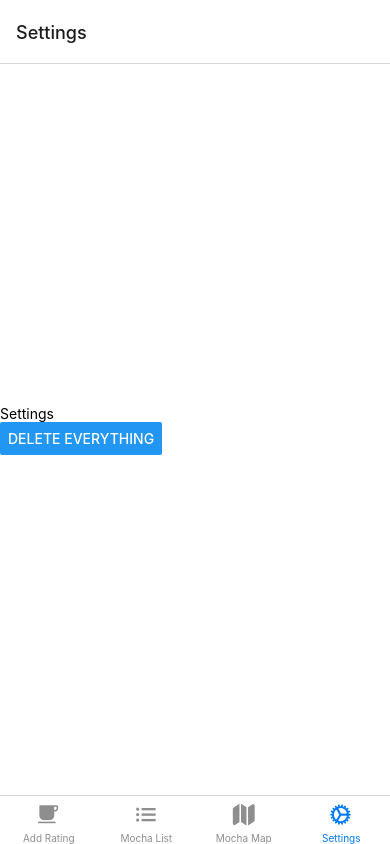
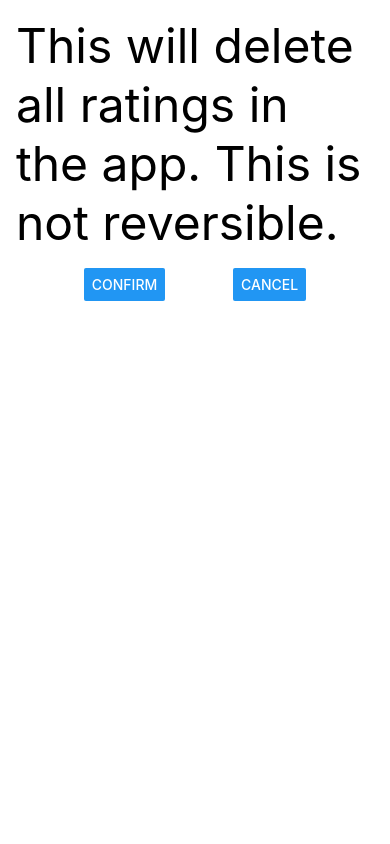
Before and after one commit to bryantkelley/MochaMania, a React Native app: screen /Settings in a window 390 px wide. Both pictures are taken after a click on the button "DELETE EVERYTHING". Built offline with nearby package versions, Linux system fonts and the light colour scheme.

Commit message:
Update settings screen and list view

```diff
--- a/components/Badge.tsx
+++ b/components/Badge.tsx
@@ -1,12 +1,21 @@
-import { Platform, PlatformColor, StyleSheet, View, Text } from "react-native";
+import {
+  Platform,
+  PlatformColor,
+  StyleSheet,
+  View,
+  Text,
+  ViewStyle,
+  StyleProp,
+} from "react-native";
 
 type RowViewProps = {
   text: string;
+  style?: StyleProp<ViewStyle>;
 };
 
-export const Badge = ({ text }: RowViewProps) => {
+export const Badge = ({ text, style }: RowViewProps) => {
   return (
-    <View style={styles.container}>
+    <View style={[styles.container, style]}>
       <Text style={styles.badgeText}>{text}</Text>
     </View>
   );
@@ -16,6 +25,7 @@ const styles = StyleSheet.create({
   container: {
     paddingVertical: 4,
     paddingHorizontal: 8,
+    marginHorizontal: 4,
     ...Platform.select({
       ios: {
         backgroundColor: PlatformColor("secondarySystemBackground"),
--- a/components/MochaRatingListItem.tsx
+++ b/components/MochaRatingListItem.tsx
@@ -1,7 +1,10 @@
-import { Platform, PlatformColor, StyleSheet, Text, View } from "react-native";
+import { Platform, PlatformColor, Pressable, StyleSheet, Text, View } from "react-native";
 import type { MochaRating } from "../utils/types";
 import { RowView } from "./RowView";
 import { Badge } from "./Badge";
+import { useState } from "react";
+
+import Ionicons from "@expo/vector-icons/Ionicons";
 
 type MochaRatingListItemProps = {
   rating: MochaRating;
@@ -10,18 +13,26 @@ type MochaRatingListItemProps = {
 const scoreLabels = ["🛑", "⚠️", "✅"];
 export const MochaRatingListItem = ({ rating }: MochaRatingListItemProps) => {
   const { locationName, size, milk, temp, score } = rating;
+
   return (
-    <View style={styles.container}>
-      <RowView style={styles.spaceBetweenRow}>
+    <Pressable style={styles.container} onPress={() => {}}>
+      <RowView>
+        <View style={styles.dataView}>
+          <RowView>
             <Text style={styles.headerText}>{locationName}</Text>
-        <Text>{scoreLabels[score]}</Text>
           </RowView>
-      <RowView style={styles.spaceEvenlyRow}>
+          <RowView style={styles.detailRow}>
+            <Badge text={scoreLabels[score]} style={styles.scoreBadge} />
             {size ? <Badge text={`${size}oz`} /> : null}
             {temp ? <Badge text={temp} /> : null}
             {milk ? <Badge text={milk} /> : null}
           </RowView>
         </View>
+        <View style={styles.buttonView}>
+          <Ionicons name="chevron-forward" size={24} color={PlatformColor("systemFill")} />
+        </View>
+      </RowView>
+    </Pressable>
   );
 };
 
@@ -30,24 +41,25 @@ const styles = StyleSheet.create({
     padding: 8,
     ...Platform.select({
       ios: {
-        borderColor: PlatformColor("separator"),
         backgroundColor: PlatformColor("systemBackground"),
       },
     }),
-    borderBottomWidth: 1,
+    flex: 1,
   },
-  detailText: {
-    textTransform: "uppercase",
-    fontSize: 12,
+  scoreBadge: {
+    backgroundColor: "transparent",
   },
   headerText: {
     fontSize: 16,
   },
-  spaceEvenlyRow: {
-    justifyContent: "space-evenly",
-    width: "100%",
+  detailRow: {
+    justifyContent: "flex-start",
   },
-  spaceBetweenRow: {
-    justifyContent: "space-between",
+  buttonView: {
+    justifyContent: "center",
+    alignContent: "center",
+  },
+  dataView: {
+    flexGrow: 1,
   },
 });
--- a/screens/ListView.tsx
+++ b/screens/ListView.tsx
@@ -1,4 +1,12 @@
-import { FlatList, SafeAreaView, StyleSheet, Platform, PlatformColor, Button } from "react-native";
+import {
+  FlatList,
+  SafeAreaView,
+  StyleSheet,
+  Platform,
+  PlatformColor,
+  Button,
+  View,
+} from "react-native";
 import { MochaRatingListItem } from "../components/MochaRatingListItem";
 import { useContext } from "react";
 import { RatingsContext } from "../utils/Ratings";
@@ -11,6 +19,7 @@ export const ListView = () => {
       <FlatList
         style={styles.list}
         data={ratings}
+        ItemSeparatorComponent={() => <View style={styles.separator} />}
         renderItem={({ item, index }) => <MochaRatingListItem rating={item} key={index} />}
       />
     </SafeAreaView>
@@ -21,7 +30,7 @@ const styles = StyleSheet.create({
   container: {
     flex: 1,
     backgroundColor: "#fff",
-    alignItems: "flex-start",
+    alignItems: "stretch",
     justifyContent: "center",
   },
   list: {
@@ -31,4 +40,13 @@ const styles = StyleSheet.create({
       },
     }),
   },
+  separator: {
+    margin: 0,
+    ...Platform.select({
+      ios: {
+        height: 1,
+        backgroundColor: PlatformColor("separator"),
+      },
+    }),
+  },
 });
--- a/screens/Settings.tsx
+++ b/screens/Settings.tsx
@@ -1,13 +1,46 @@
-import { useContext } from "react";
-import { Button, SafeAreaView, StyleSheet, Text } from "react-native";
+import { useContext, useState } from "react";
+import {
+  Button,
+  SafeAreaView,
+  StyleSheet,
+  Text,
+  Platform,
+  PlatformColor,
+  Modal,
+  View,
+} from "react-native";
 import { RatingsContext } from "../utils/Ratings";
+import { RowView } from "../components/RowView";
 
 export const Settings = ({ navigation }) => {
   const { dangerousClearAllRatings } = useContext(RatingsContext);
+  const [deleteModalVisible, setDeleteModalVisible] = useState(false);
+
   return (
     <SafeAreaView style={styles.container}>
-      <Text>Settings</Text>
-      <Button title="Delete Everything" onPress={() => dangerousClearAllRatings()} />
+      <Button
+        title="Delete Everything"
+        onPress={() => setDeleteModalVisible(true)}
+        color={styles.dangerousButton.color}
+      />
+      <Modal visible={deleteModalVisible} presentationStyle="pageSheet" animationType="slide">
+        <View style={styles.modalContainer}>
+          <Text style={styles.modalText}>
+            This will delete all ratings in the app. This is not reversible.
+          </Text>
+          <RowView style={styles.spaceEvenlyRow}>
+            <Button
+              title="Confirm"
+              onPress={() => {
+                dangerousClearAllRatings();
+                setDeleteModalVisible(false);
+              }}
+              color={styles.dangerousButton.color}
+            />
+            <Button title="Cancel" onPress={() => setDeleteModalVisible(false)} />
+          </RowView>
+        </View>
+      </Modal>
     </SafeAreaView>
   );
 };
@@ -15,8 +48,29 @@ export const Settings = ({ navigation }) => {
 const styles = StyleSheet.create({
   container: {
     flex: 1,
-    backgroundColor: "#fff",
+    ...Platform.select({
+      ios: {
+        backgroundColor: PlatformColor("systemBackground"),
+      },
+    }),
     alignItems: "flex-start",
-    justifyContent: "center",
+    justifyContent: "flex-start",
+  },
+  dangerousButton: {
+    ...Platform.select({
+      ios: {
+        color: PlatformColor("systemRed"),
+      },
+    }),
+  },
+  modalContainer: {
+    padding: 16,
+  },
+  modalText: {
+    fontSize: 48,
+  },
+  spaceEvenlyRow: {
+    justifyContent: "space-evenly",
+    marginVertical: 16,
   },
 });
```
Lines whose indentation alone changed are shown as unchanged.
